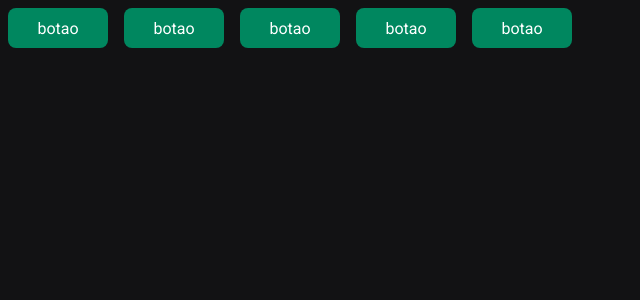
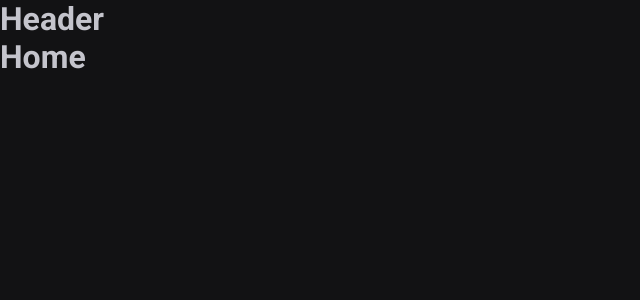
Before and after one commit to alejuliao/ignite-timer, a React (Vite) app: page / in a window 1280 px wide. Shown: the top 300 px of the page, without its empty margins (0-640 px from the left). Built offline with nearby package versions, Linux system fonts and the light colour scheme.

Commit message:
config Layouts DefaultLayout

```diff
--- a/package.json
+++ b/package.json
@@ -12,6 +12,7 @@
   "dependencies": {
     "react": "^18.2.0",
     "react-dom": "^18.2.0",
+    "react-router-dom": "^6.3.0",
     "styled-components": "^5.3.5"
   },
   "devDependencies": {
--- a/src/App.tsx
+++ b/src/App.tsx
@@ -1,17 +1,16 @@
+import { BrowserRouter } from 'react-router-dom'
 import { ThemeProvider } from 'styled-components'
-import { Button } from './components/Button'
+import { Router } from './Router'
 import { GlobalStyle } from './styles/global'
 import { defaultTheme } from './styles/themes/default'
 
 export function App() {
   return (
     <ThemeProvider theme={defaultTheme}>
-      <Button variant="primary" />
-      <Button variant="secondary" />
-      <Button variant="danger" />
-      <Button variant="success" />
-      <Button />
-      <GlobalStyle />
+      <BrowserRouter>
+        <Router />
+        <GlobalStyle />
+      </BrowserRouter>
     </ThemeProvider>
   )
 }
--- /dev/null
+++ b/src/Router.tsx
@@ -0,0 +1,14 @@
+import { Routes, Route } from 'react-router-dom'
+import { Home } from './pages/Home'
+import { History } from './pages/History'
+import { DefaultLayout } from './layouts/DefaultLayout'
+export function Router() {
+  return (
+    <Routes>
+      <Route path="/" element={<DefaultLayout />}>
+        <Route path="/" element={<Home />} />
+        <Route path="/history" element={<History />} />
+      </Route>
+    </Routes>
+  )
+}
--- /dev/null
+++ b/src/components/Header.tsx
@@ -0,0 +1,3 @@
+export function Header() {
+  return <h1>Header</h1>
+}
--- /dev/null
+++ b/src/layouts/DefaultLayout.tsx
@@ -0,0 +1,11 @@
+import { Outlet } from 'react-router-dom'
+import { Header } from '../components/Header'
+
+export function DefaultLayout() {
+  return (
+    <div>
+      <Header />
+      <Outlet />
+    </div>
+  )
+}
--- /dev/null
+++ b/src/pages/History.tsx
@@ -0,0 +1,3 @@
+export function History() {
+  return <h1>History</h1>
+}
--- /dev/null
+++ b/src/pages/Home.tsx
@@ -0,0 +1,3 @@
+export function Home() {
+  return <h1>Home</h1>
+}
```
Also changed, not shown: 1 other file (tests, documents, lock files or other folders).
